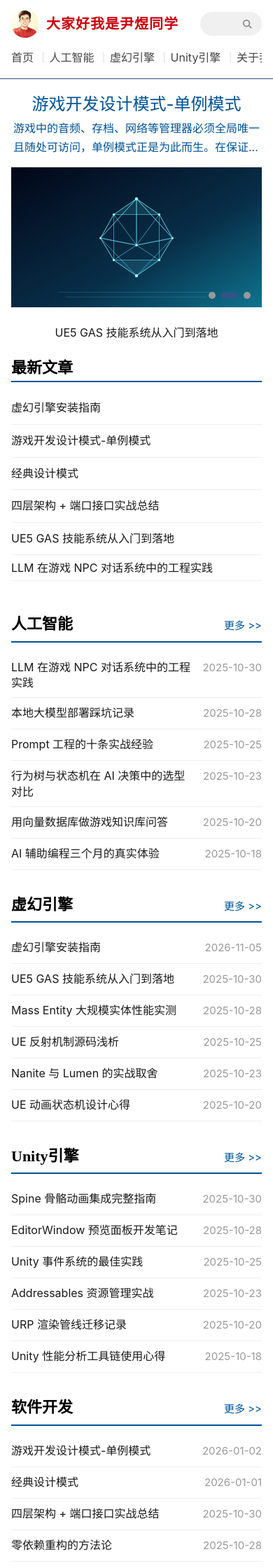
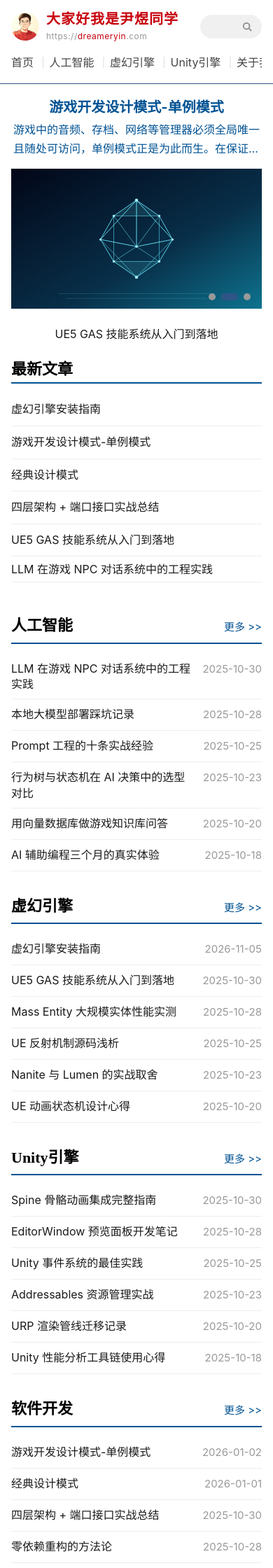
Before and after one commit to dreameryin/dreameryin.github.io, a Jekyll site: the page built from index.html, in a window 390 px wide. Shown: the top 2240 px of the page at 70% size. Built offline with Jekyll 4.4.1, drawn with Linux system fonts in a browser that asks for light colours.

Commit message:
移动端：站名下显示网址，头条标题缩小并加粗

```diff
--- a/assets/css/style.css
+++ b/assets/css/style.css
@@ -938,7 +938,8 @@ ul {
   }
 
   .site-domain {
-    display: none;
+    display: block;
+    font-size: 12px;
   }
 
   .site-nav {
@@ -986,7 +987,8 @@ ul {
   }
 
   .featured-title {
-    font-size: 24px;
+    font-size: 20px;
+    font-weight: bold;
   }
 
   /* 头条副标题：字号与「最新文章」列表标题一致 */
```
